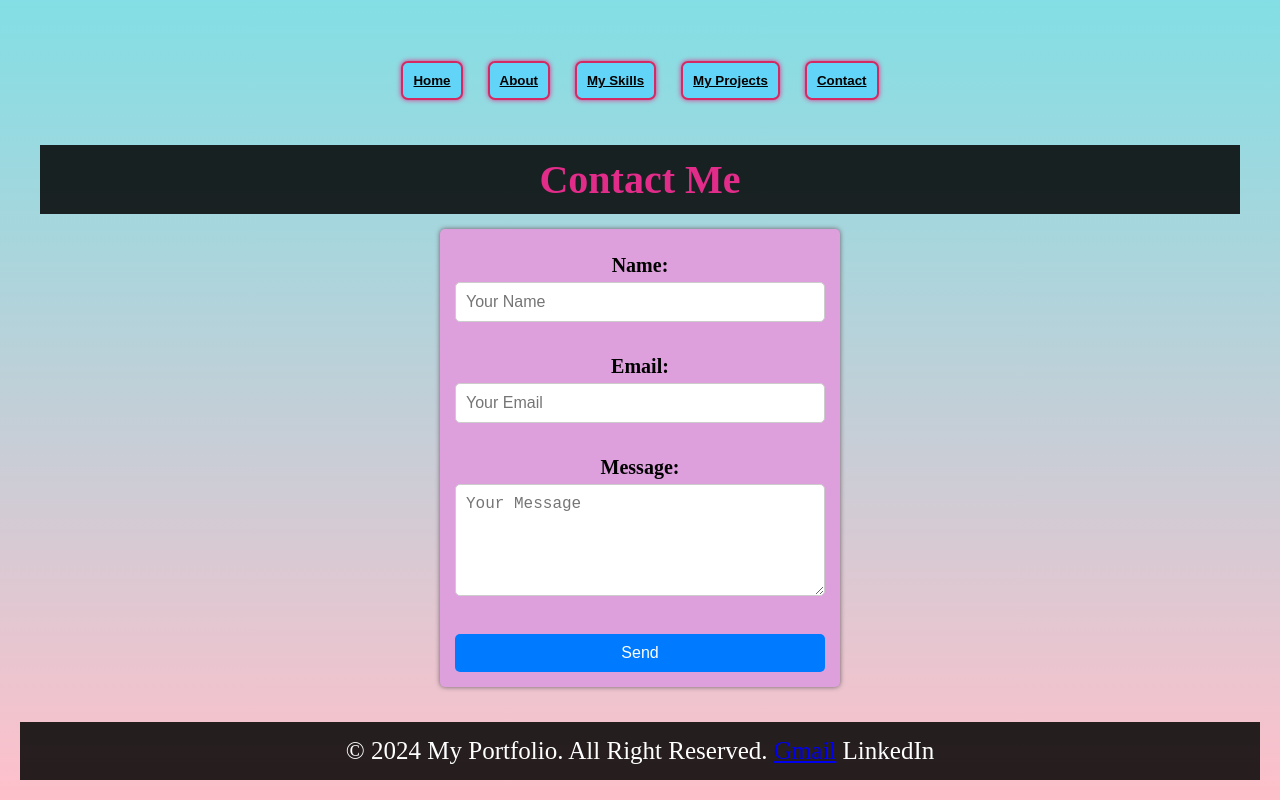
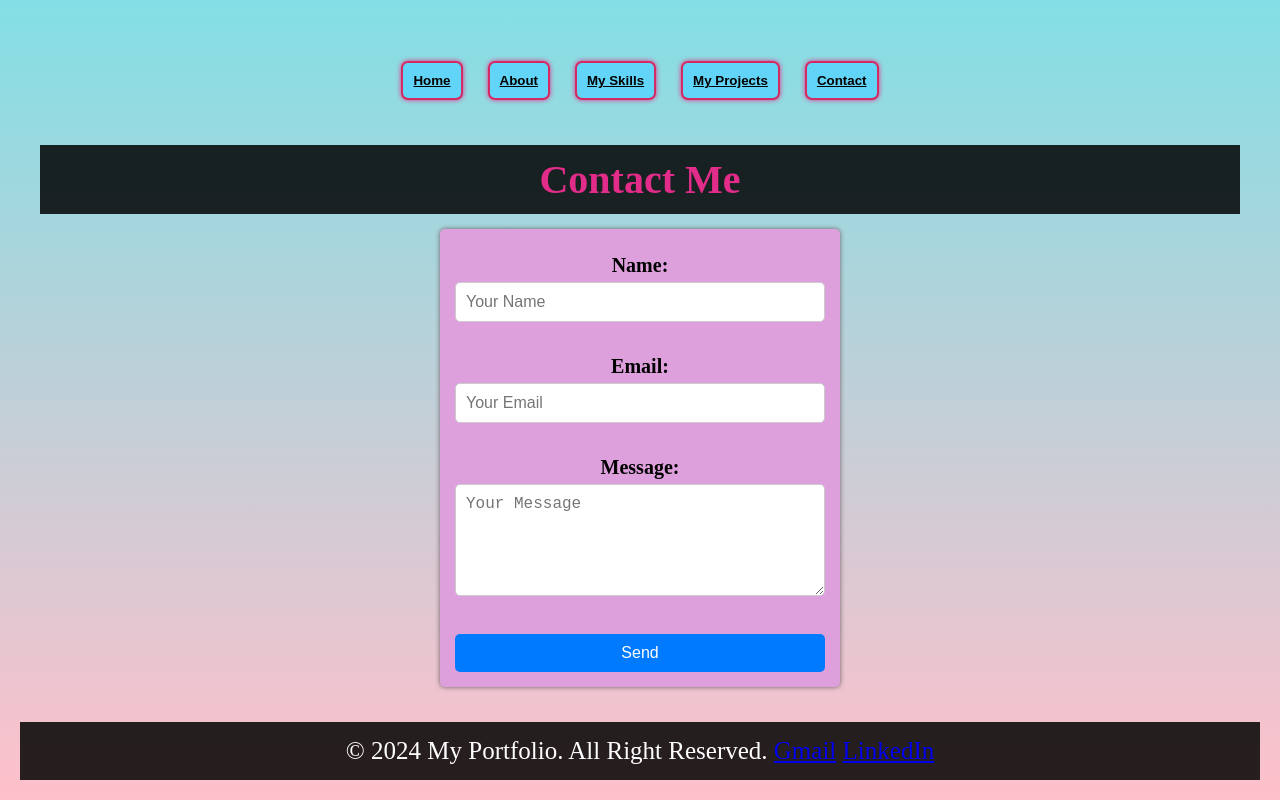
Before and after one commit to BeenaAnum/My-Portfoilo, a plain HTML site: page Portfolio/index.html in a window 1280 px wide. Shown: the part 2477-3277 px from the top of the page. Drawn offline with Linux system fonts and the light colour scheme.

Commit message:
Update index.html

```diff
--- a/Portfolio/index.html
+++ b/Portfolio/index.html
@@ -146,7 +146,7 @@
     <footer>
            <div> <p> &copy; 2024 My Portfolio. All Right Reserved.
             <a href="https://beenaanum@gmail.com" target="_blank">Gmail</a>
-            <a href="https://www.linkedin.com/in/beena-anum-2b2963254" target="_blank"></a>LinkedIn</a></p></div>
+            <a href="https://www.linkedin.com/in/beena-anum-2b2963254" target="_blank">LinkedIn</a></p></div>
     </footer>
 </body>
 </html>
```
